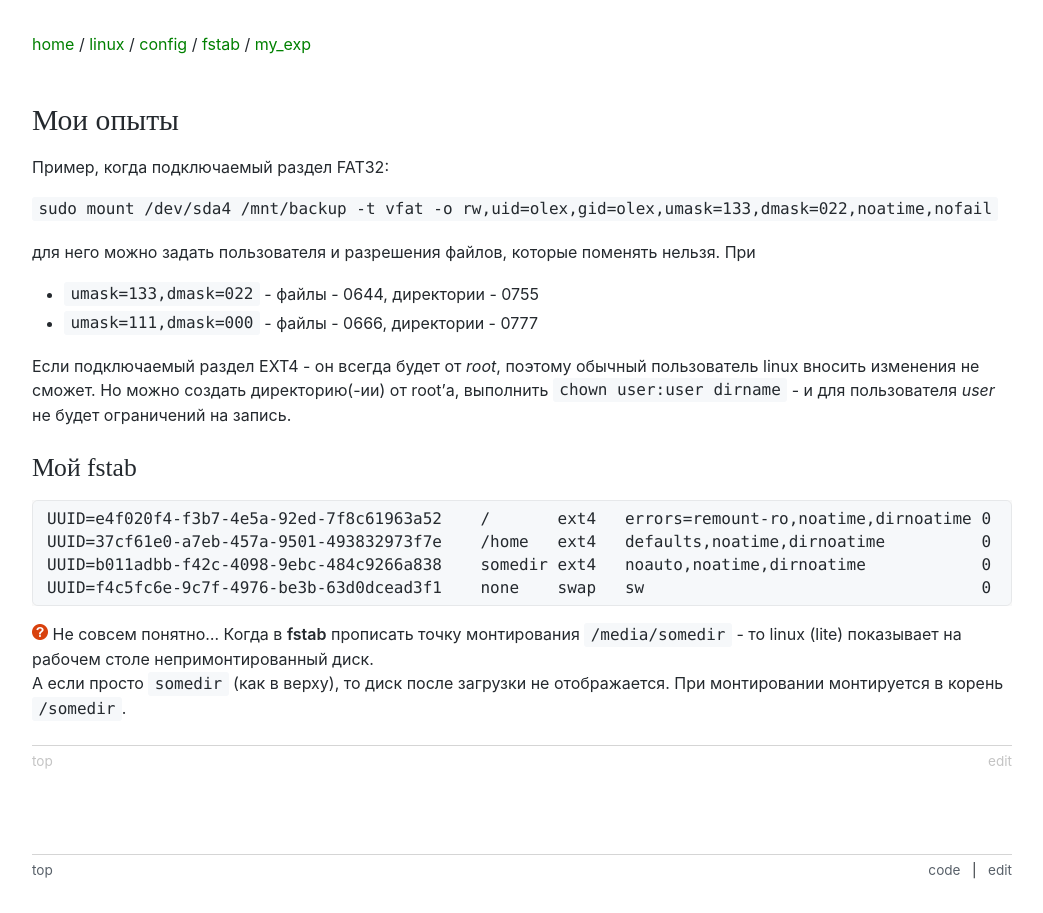
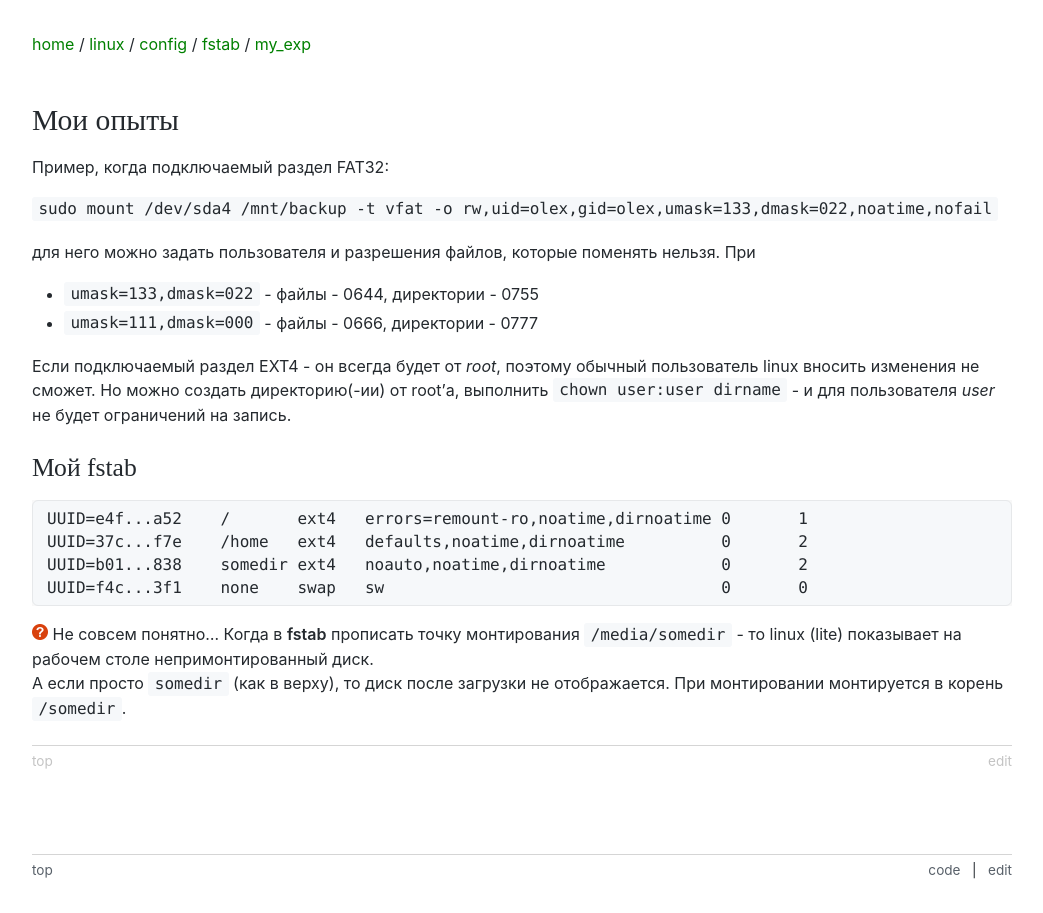
Before and after one commit to olexsyn/ITNote, a Jekyll site: the page built from linux/config/fstab/my_exp.md, in a window 1280 px wide. Shown: the whole page, without its empty margins (118-1161 px from the left). Built offline with Jekyll 4.4.1, drawn with Linux system fonts in a browser that asks for light colours; some web fonts are replaced; our own code applies the rules of GitHub Pages for plain Markdown files.

Commit message:
Update my_exp.md

````diff
--- a/linux/config/fstab/my_exp.md
+++ b/linux/config/fstab/my_exp.md
@@ -15,10 +15,10 @@
 ### Мой fstab
 
 ```
-UUID=e4f020f4-f3b7-4e5a-92ed-7f8c61963a52    /       ext4   errors=remount-ro,noatime,dirnoatime 0       1
-UUID=37cf61e0-a7eb-457a-9501-493832973f7e    /home   ext4   defaults,noatime,dirnoatime          0       2
-UUID=b011adbb-f42c-4098-9ebc-484c9266a838    somedir ext4   noauto,noatime,dirnoatime            0       2
-UUID=f4c5fc6e-9c7f-4976-be3b-63d0dcead3f1    none    swap   sw                                   0       0
+UUID=e4f...a52    /       ext4   errors=remount-ro,noatime,dirnoatime 0       1
+UUID=37c...f7e    /home   ext4   defaults,noatime,dirnoatime          0       2
+UUID=b01...838    somedir ext4   noauto,noatime,dirnoatime            0       2
+UUID=f4c...3f1    none    swap   sw                                   0       0
 ```
 ![?](/i/qu.png) Не совсем понятно... Когда в **fstab** прописать точку монтирования `/media/somedir` - то linux (lite) показывает на рабочем столе непримонтированный диск.
 А если просто `somedir` (как в верху), то диск после загрузки не отображается. При монтировании монтируется в корень `/somedir`.
````
